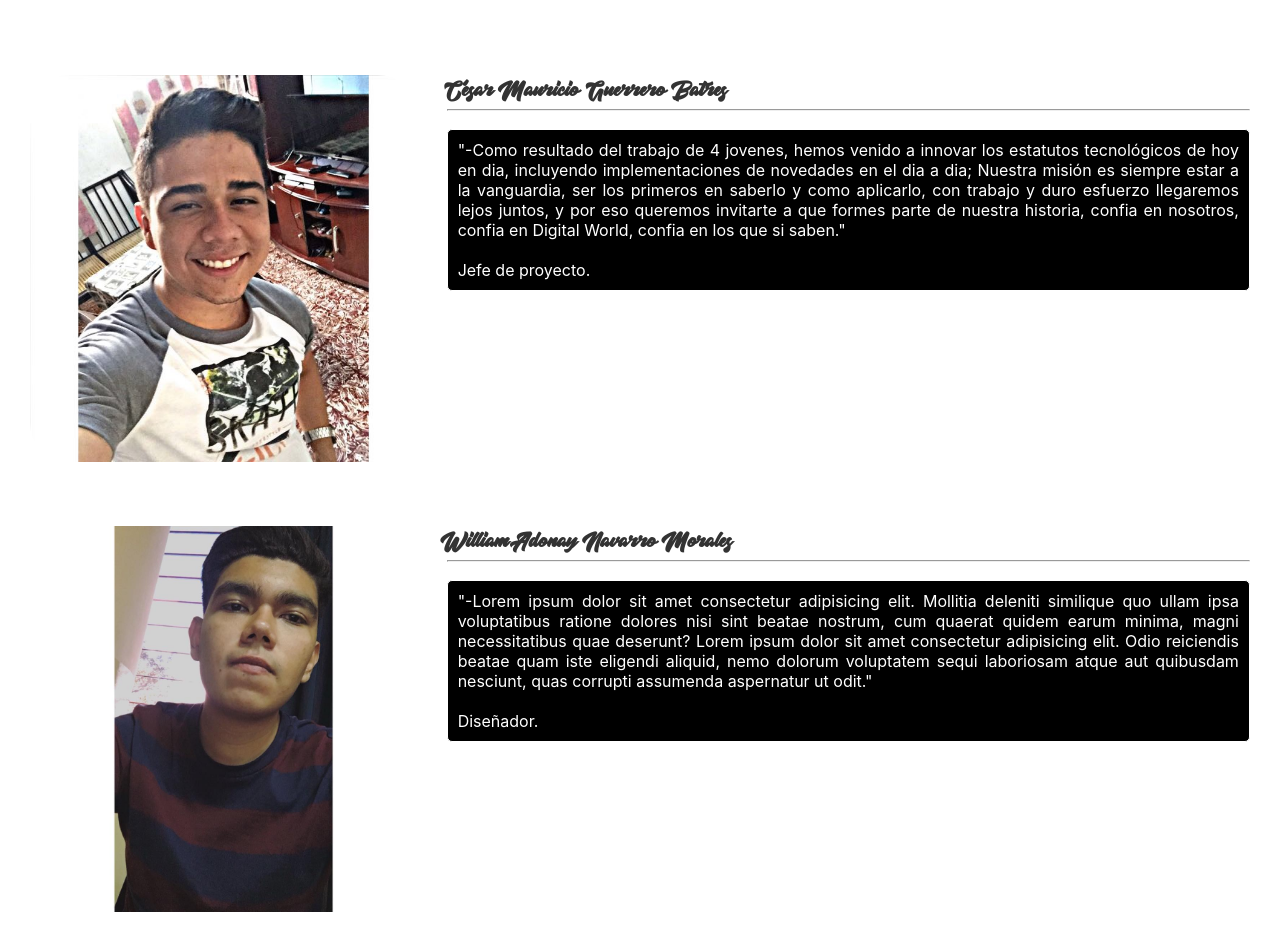
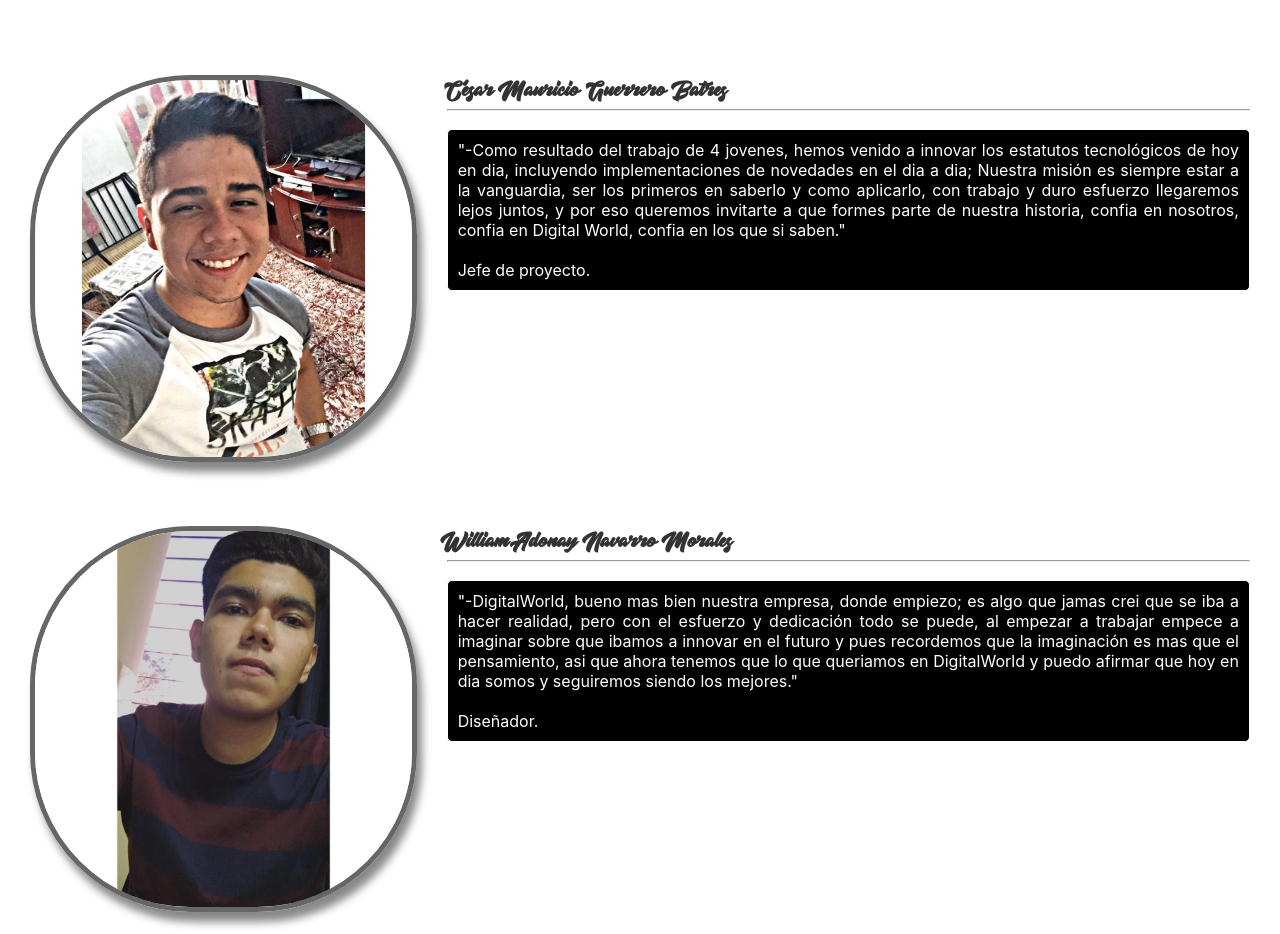
Before and after one commit to Cesar2198/digitalworld, a plain HTML site: page index.html in a window 1280 px wide. Shown: the part 623-1557 px from the top of the page. Drawn offline with Linux system fonts and the light colour scheme.

Commit message:
Prueba con fotos redondas

```diff
--- a/css/index.css
+++ b/css/index.css
@@ -147,11 +147,20 @@ p{
 .imgresponsive{
     width: 100%;
     height: 100%;
-    border-radius: 40px;
+    border-radius: 160px;
+    border:5px solid #666;
+    box-shadow: 5px 10px 8px #888888;
 }
 .imgresponsive1{
     width: 100%;
     height: 100%;
+}
+
+.imgresponsive2{
+    width: 100%;
+    height: 100%;
+    border-radius: 160px;
+    border:2px solid #666;
 }
 
 .creator p{
--- a/index.html
+++ b/index.html
@@ -115,13 +115,10 @@
                     <h2>William Adonay Navarro Morales</h2>
                     <hr>
                     <br>
-                    <p>"-Lorem ipsum dolor sit amet consectetur adipisicing elit. Mollitia deleniti similique quo ullam
-                        ipsa
-                        voluptatibus ratione dolores nisi sint beatae nostrum, cum quaerat quidem earum minima, magni
-                        necessitatibus quae deserunt? Lorem ipsum dolor sit amet consectetur adipisicing elit. Odio
-                        reiciendis beatae quam iste eligendi aliquid, nemo dolorum voluptatem sequi laboriosam atque
-                        aut
-                        quibusdam nesciunt, quas corrupti assumenda aspernatur ut odit."
+                    <p>"-DigitalWorld, bueno mas bien nuestra empresa, donde empiezo; es algo que jamas crei que se iba a hacer realidad,
+                        pero con el esfuerzo y dedicación todo se puede, al empezar a trabajar empece a imaginar sobre que ibamos a innovar
+                        en el futuro y pues recordemos que la imaginación es mas que el pensamiento, asi que ahora tenemos que lo que queriamos en DigitalWorld
+                        y puedo afirmar que hoy en dia somos y seguiremos siendo los mejores."
                         <br>
                         <br>
                         Diseñador.
```
Also changed, not shown: html/novedades.html (+4 -4 lines).
